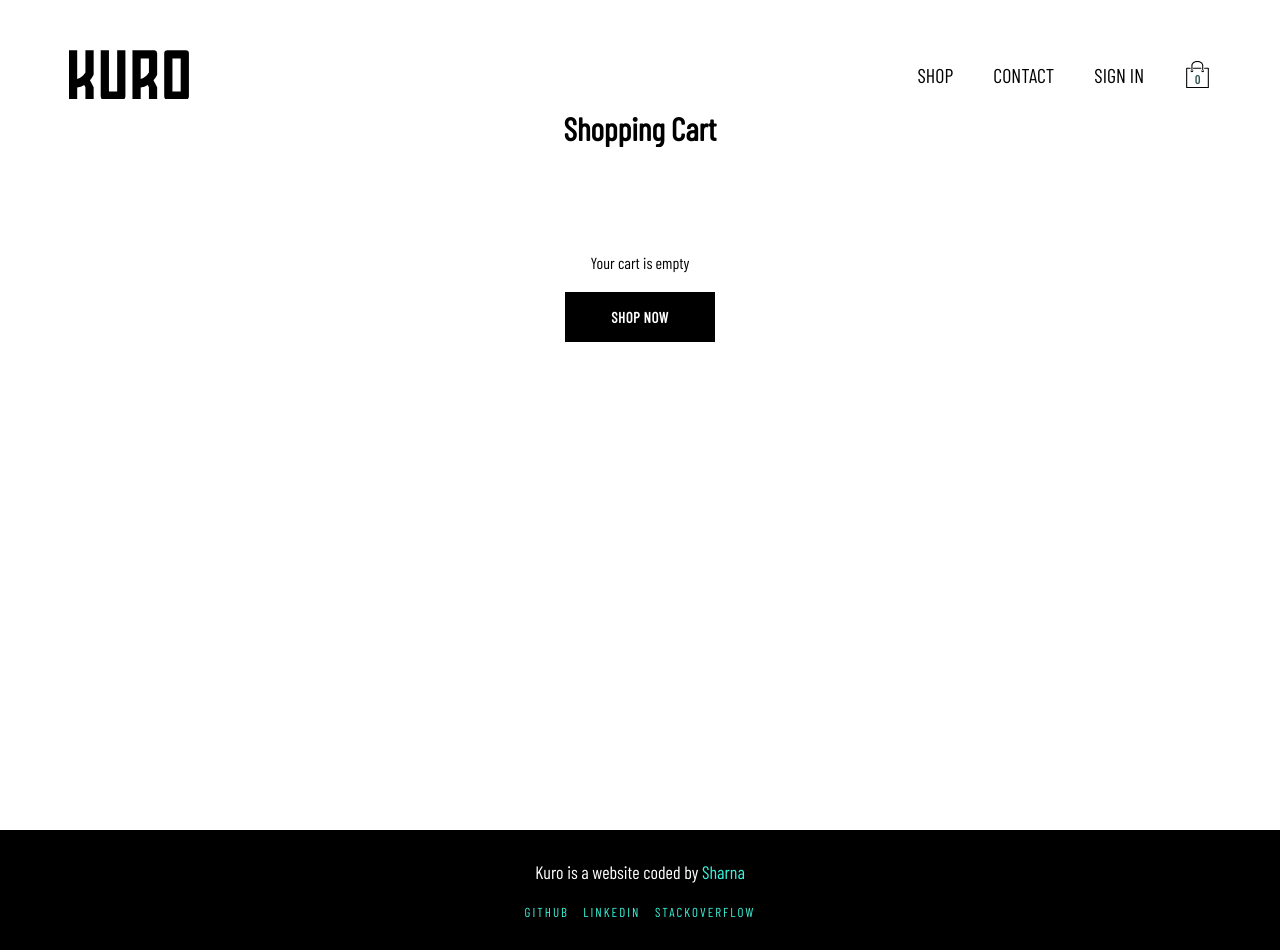
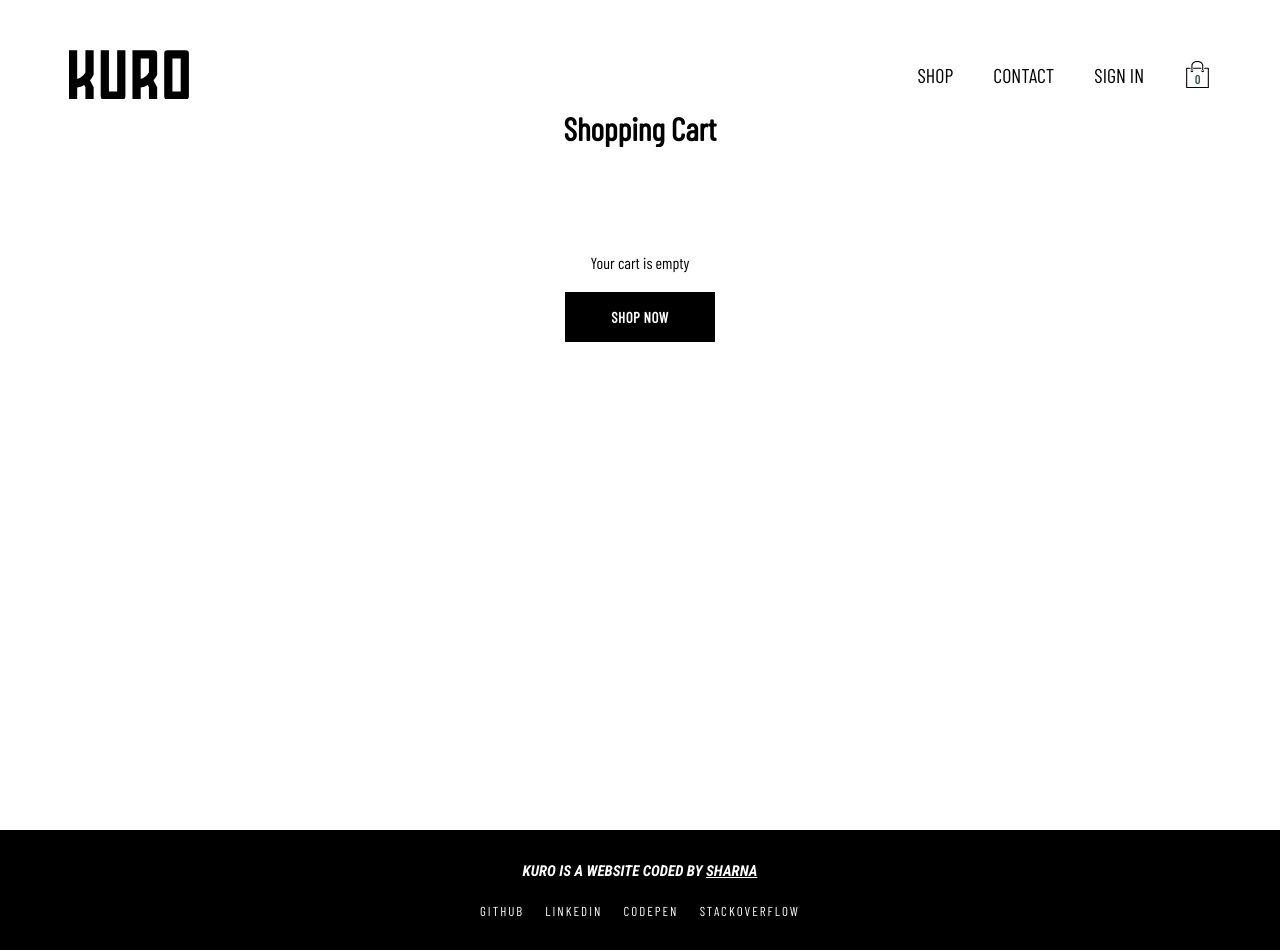
Before and after one commit to sharnajh/kuro-retail, a React (Create React App) app: page /cart in a window 1280 px wide. Built offline with nearby package versions, Linux system fonts and the light colour scheme; no server answers.

Commit message:
footer styling

```diff
--- a/src/components/app/css/App.css
+++ b/src/components/app/css/App.css
@@ -29,11 +29,14 @@
 
 :root body {
   margin: 0;
+  padding: 0;
   font-family: "Barlow Condensed", sans-serif;
   overflow-x: hidden !important;
 }
 
 :root body .wrapper {
+  left: 0;
+  top: 0;
   width: 100vw;
   display: -ms-grid;
   display: grid;
--- a/src/components/app/css/App.scss
+++ b/src/components/app/css/App.scss
@@ -32,9 +32,12 @@ $red: #fe346e;
   }
   body {
     margin: 0;
+    padding: 0;
     font-family: "Barlow Condensed", sans-serif;
     overflow-x: hidden !important;
     .wrapper {
+      left: 0;
+      top: 0;
       width: 100vw;
       display: grid;
       place-items: center;
--- a/src/components/footer/Footer.js
+++ b/src/components/footer/Footer.js
@@ -9,11 +9,20 @@ const Footer = () => {
         <a href="https://github.com/sharnajh">Sharna</a>
       </span>
       <span className="socialmedia">
-        <a href="https://github.com/sharnajh">github</a>{" "}
-        <a href="https://www.linkedin.com/in/sharnahossain/">LinkedIn</a>{" "}
-        <a href="https://stackoverflow.com/users/11864970/sharna-j">
-          StackOverflow
-        </a>
+        <span className="link">
+          <a href="https://github.com/sharnajh">github</a>
+        </span>
+        <span className="link">
+          <a href="https://www.linkedin.com/in/sharnahossain/">LinkedIn</a>
+        </span>
+        <span className="link">
+          <a href="https://codepen.io/sharnajh">Codepen</a>
+        </span>
+        <span className="link">
+          <a href="https://stackoverflow.com/users/11864970/sharna-j">
+            StackOverflow
+          </a>
+        </span>
       </span>
     </footer>
   );
--- a/src/components/footer/css/Footer.css
+++ b/src/components/footer/css/Footer.css
@@ -12,29 +12,65 @@
   place-items: center;
 }
 
-.footer a:link, .footer a:visited, .footer a:active {
+.footer a:link,
+.footer a:visited,
+.footer a:active {
   text-decoration: none;
-  color: #38f5dc;
+  color: white;
   -webkit-transition: 0.2s;
   transition: 0.2s;
 }
 
 .footer a:hover {
-  color: white;
+  color: #38f5dc;
 }
 
 .footer .title {
-  font-size: 18px;
+  font-size: 15px;
+  text-transform: uppercase;
+  font-family: "Roboto Condensed", sans-serif;
+}
+
+.footer .title a:link, .footer .title a:visited, .footer .title a:active {
+  text-decoration: underline;
 }
 
 .footer .socialmedia {
+  display: -webkit-box;
+  display: -ms-flexbox;
+  display: flex;
+  width: 320px;
+  -webkit-box-pack: justify;
+      -ms-flex-pack: justify;
+          justify-content: space-between;
+}
+
+.footer .socialmedia .link {
+  position: relative;
+  letter-spacing: 2px;
   font-size: 13px;
-  letter-spacing: 2px;
-  word-spacing: 10px;
   text-transform: uppercase;
 }
 
-.footer .socialmedia a:active, .footer .socialmedia a:visited {
+.footer .socialmedia .link:after {
+  content: "";
+  position: absolute;
+  width: 0;
+  bottom: -3px;
+  height: 1px;
+  background-color: #38f5dc;
+  -webkit-transition: 0.3s;
+  transition: 0.3s;
+  right: 2px;
+}
+
+.footer .socialmedia .link:hover:after {
+  width: calc(100% - 2px);
+  left: 0;
+}
+
+.footer .socialmedia a:active,
+.footer .socialmedia a:visited {
   color: white;
 }
 
--- a/src/components/footer/css/Footer.scss
+++ b/src/components/footer/css/Footer.scss
@@ -11,23 +11,52 @@ $color: #38f5dc;
   padding: 20px;
   display: grid;
   place-items: center;
-    a:link, a:visited, a:active {
+  a:link,
+  a:visited,
+  a:active {
     text-decoration: none;
-        color: $color;
+    color: white;
     transition: 0.2s;
   }
   a:hover {
-        color: white;
+    color: $color;
   }
   .title {
-        font-size: 18px;
+    font-size: 15px;
+    text-transform: uppercase;
+    font-family: "Roboto Condensed", sans-serif;
+    a:link, a:visited, a:active {
+        text-decoration: underline;
+    }
   }
   .socialmedia {
+    display: flex;
+    width: 320px;
+    justify-content: space-between;
+    .link {
+      position: relative;
+      letter-spacing: 2px;
       font-size: 13px;
-        letter-spacing: 2px;
-        word-spacing: 10px;
       text-transform: uppercase;
-        a:active, a:visited {
+      &:after {
+        content: "";
+        position: absolute;
+        width: 0;
+        bottom: -3px;
+        height: 1px;
+        background-color: $color;
+        transition: 0.3s;
+        right: 2px;
+      }
+      &:hover {
+        &:after {
+          width: calc(100% - 2px);
+          left: 0;
+        }
+      }
+    }
+    a:active,
+    a:visited {
       color: white;
     }
     a:hover {
```
Also changed, not shown: 2 other files (tests, documents, lock files or other folders). Lines whose indentation alone changed are shown as unchanged.
